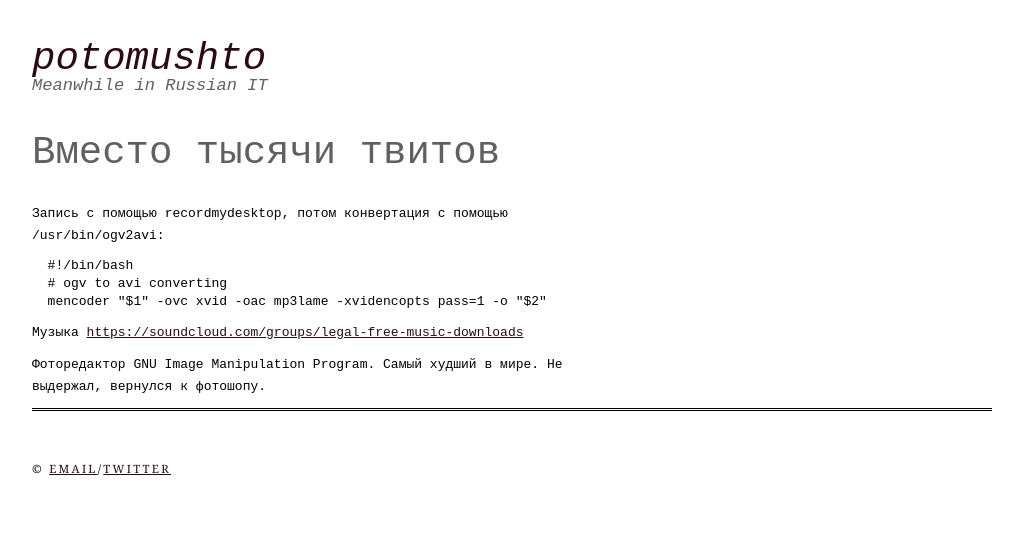
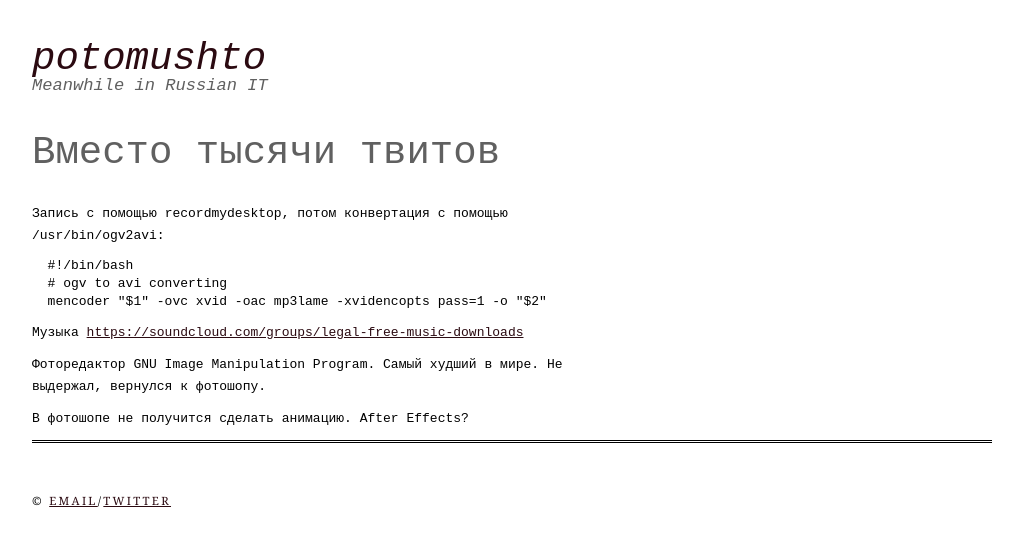
Before and after one commit to ptmt/ptmt.github.com, a Jekyll site: the page built from _posts/2013-05-01-instead-of-thousand-tweets.md, in a window 1280 px wide. Shown: the top 546 px of the page, without its empty margins (128-1151 px from the left). Built offline with Jekyll 4.4.1, drawn with Linux system fonts in a browser that asks for light colours; Markdown is read by kramdown in place of the engine named in the settings.

Commit message:
Update 2013-05-01-instead-of-thousand-tweets.md

```diff
--- a/_posts/2013-05-01-instead-of-thousand-tweets.md
+++ b/_posts/2013-05-01-instead-of-thousand-tweets.md
@@ -15,3 +15,5 @@ title: Вместо тысячи твитов
 Музыка [https://soundcloud.com/groups/legal-free-music-downloads](https://soundcloud.com/groups/legal-free-music-downloads)
 
 Фоторедактор GNU Image Manipulation Program. Самый худший в мире. Не выдержал, вернулся к фотошопу.
+
+В фотошопе не получится сделать анимацию. After Effects?
```
